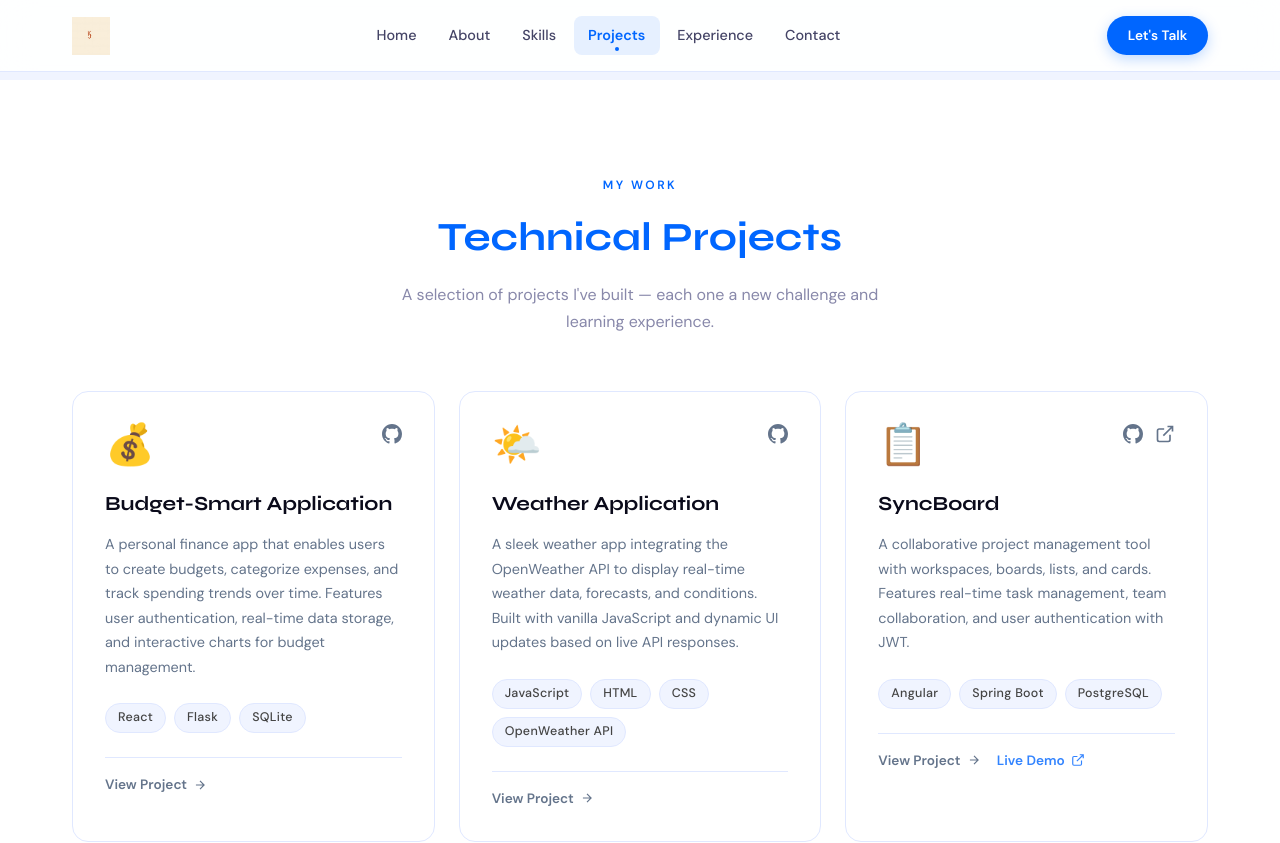
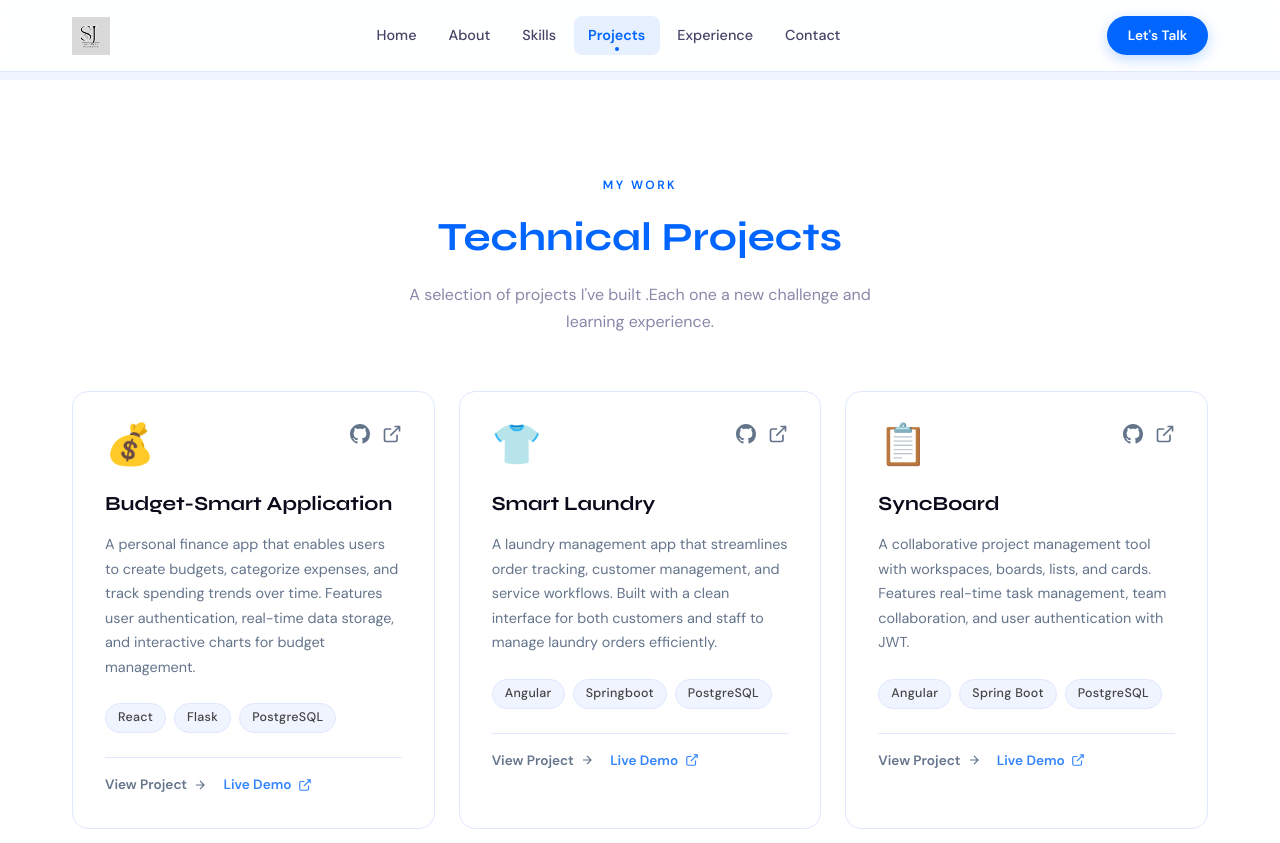
Before and after one commit to jepkemoi-sheilah1/my-personal-website, a React (Vite) app: page /my-personal-website/projects in a window 1280 px wide. Shown: the top 843 px of the page. Built offline with nearby package versions, Linux system fonts and the light colour scheme.

Commit message:
modified the hero and projects section

```diff
--- a/src/components/About.jsx
+++ b/src/components/About.jsx
@@ -4,8 +4,8 @@ import './About.css';
 const About = () => {
   const highlights = [
     { icon: '🎓', title: 'Education', desc: 'Software Engineering graduate with a strong foundation in CS fundamentals.' },
-    { icon: '💼', title: 'Experience', desc: '2+ years building full-stack web applications with modern frameworks.' },
-    { icon: '🌍', title: 'Location', desc: 'Based in Nairobi, Kenya — open to remote opportunities worldwide.' },
+    { icon: '💼', title: 'Experience', desc: '1+ years building full-stack web applications with modern frameworks.' },
+    { icon: '🌍', title: 'Location', desc: 'Based in Nairobi, Kenya ,open to remote opportunities worldwide.' },
     { icon: '🚀', title: 'Passion', desc: 'Passionate about clean code, great UX, and products that solve real problems.' },
   ];
 
@@ -23,14 +23,16 @@ const About = () => {
               A Software Engineer who loves building things that <span className="highlight-blue">matter</span>.
             </h3>
             <p>
-              I'm Jepkemoi Sheilah, a passionate software engineer based in Nairobi, Kenya.
-              I specialize in front-end development with React, but I'm equally comfortable
-              working on the backend with Python and Flask or Java and Spring Boot.
-            </p>
+                I'm Jepkemoi Sheilah, a software engineer and data analytics enthusiast
+                based in Nairobi, Kenya. My tech journey started with curiosity and grew
+                into a passion for building clean, functional web experiences using React,
+                Python, Flask, and Spring Boot.
+          </p>
             <p>
-              My journey in tech has been driven by curiosity and a love for problem-solving.
-              I enjoy turning complex problems into simple, beautiful, and intuitive interfaces.
-              When I'm not coding, you'll find me exploring new technologies and contributing to projects.
+              What sets me apart is my drive to go beyond the interface I love analyzing
+              data, identifying patterns, and translating findings into decisions that
+              actually matter. Whether I'm writing code or exploring a dataset, I'm always
+              asking: <em>how can this make things better?</em>
             </p>
 
             <div className="about-highlights">
--- a/src/components/Experience.jsx
+++ b/src/components/Experience.jsx
@@ -67,6 +67,13 @@ const Experience = () => {
   ];
 
   const certifications = [
+    {
+      title: 'Bachelor of Business Information Technology (BBIT)',
+      issuer: 'Jomo Kenyatta University of Agriculture and Technology (JKUAT)',
+      period: '2019 – 2023',
+      color: '#dc2626',
+      description: 'Studied the intersection of business and technology — covering software development, networking, information systems, and business management. Gained a strong foundation in bridging the gap between technical teams and business stakeholders. Completed an IT attachment at the Social Health Authority (SHA), applying academic knowledge in a real-world healthcare information systems environment.',
+    },
     {
       title: 'Google Business Data Analytics',
       issuer: 'Coursera',
--- a/src/components/Header.jsx
+++ b/src/components/Header.jsx
@@ -31,7 +31,7 @@ const Header = () => {
       <div className="container">
         <div className="logo">
           <Link to="/">
-            <img src="/my-personal-website/Untitled design.png" alt="Sheilah Logo" />
+            <img src="/my-personal-website/Sheilah Name Logo.png" alt="Sheilah Logo" />
           </Link>
         </div>
 
--- a/src/components/Hero.jsx
+++ b/src/components/Hero.jsx
@@ -68,7 +68,7 @@ const Hero = () => {
               <span className="badge-dot" />
               Available for opportunities
             </div>
-
+            </div>
             <h1>
               Hi, I'm <span className="hero-name-blue">Jepkemoi</span>{' '}
               <span className="hero-name-cyan">Sheilah</span>
@@ -80,14 +80,14 @@ const Hero = () => {
             </h2>
 
             <p className="hero-desc">
-              A passionate software engineer specializing in front-end development.
-              I love building clean, functional, and visually appealing web experiences
-              that make a real difference.
+              Passionate software engineer & data analytics enthusiast. I build clean,
+              functional web experiences while turning raw data into meaningful insights
+              bridging the gap between technology and smart decision-making
             </p>
 
             <div className="hero-buttons">
               <a href="/contact" className="btn btn-primary">
-                Hire Me
+                See my work
                 <svg viewBox="0 0 24 24" fill="none" stroke="currentColor" strokeWidth="2.5" width="16" height="16">
                   <path d="M5 12h14M12 5l7 7-7 7"/>
                 </svg>
@@ -110,27 +110,7 @@ const Hero = () => {
             </div>
           </div>
 
-          <div className="hero-image-wrapper">
-            <div className="hero-image-ring" />
-            <div className="hero-image-ring hero-image-ring-2" />
-            <div className="hero-image">
-              <img src="/my-personal-website/portfolio-image.jpg" alt="Jepkemoi Sheilah" />
-            </div>
-            <div className="hero-badge-float hero-badge-float-1">
-              <svg viewBox="0 0 24 24" fill="none" stroke="currentColor" strokeWidth="2" width="12" height="12"><circle cx="12" cy="12" r="10"/><path d="M8 12h8M12 8v8"/></svg>
-              React Dev
-            </div>
-            <div className="hero-badge-float hero-badge-float-2">
-              <svg viewBox="0 0 24 24" fill="none" stroke="currentColor" strokeWidth="2" width="12" height="12"><path d="M12 2L2 7l10 5 10-5-10-5zM2 17l10 5 10-5M2 12l10 5 10-5"/></svg>
-              Flask & Python
-            </div>
-            <div className="hero-badge-float hero-badge-float-3">
-              <svg viewBox="0 0 24 24" fill="none" stroke="currentColor" strokeWidth="2" width="12" height="12"><polygon points="12 2 15.09 8.26 22 9.27 17 14.14 18.18 21.02 12 17.77 5.82 21.02 7 14.14 2 9.27 8.91 8.26 12 2"/></svg>
-              2+ yrs exp
-            </div>
-          </div>
 
-        </div>
 
         <div className="hero-stats">
           {stats.map((s) => (
@@ -142,7 +122,9 @@ const Hero = () => {
         </div>
       </div>
     </section>
-  );
-};
+    );
+    };
+
+
 
 export default Hero;
--- a/src/components/Projects.jsx
+++ b/src/components/Projects.jsx
@@ -8,21 +8,22 @@ const Projects = () => {
     {
       title: 'Budget-Smart Application',
       description: 'A personal finance app that enables users to create budgets, categorize expenses, and track spending trends over time. Features user authentication, real-time data storage, and interactive charts for budget management.',
-      technologies: ['React', 'Flask', 'SQLite'],
+      technologies: ['React', 'Flask', 'PostgreSQL'],
       githubLink: 'https://github.com/jepkemoi-sheilah1/budget-smart',
-      demoLink: null,
+      demoLink: 'https://budget-smart-three.vercel.app/',
       emoji: '💰',
       color: '#667eea',
     },
     {
-      title: 'Weather Application',
-      description: 'A sleek weather app integrating the OpenWeather API to display real-time weather data, forecasts, and conditions. Built with vanilla JavaScript and dynamic UI updates based on live API responses.',
-      technologies: ['JavaScript', 'HTML', 'CSS', 'OpenWeather API'],
-      githubLink: 'https://github.com/jepkemoi-sheilah1/Weather-App',
-      demoLink: null,
-      emoji: '🌤️',
-      color: '#00FFAE',
-    },
+      title:'Smart Laundry',
+      description: 'A laundry management app that streamlines order tracking, customer management, and service workflows. Built with a clean interface for both customers and staff to manage laundry orders efficiently.',
+      technologies: ['Angular', 'Springboot', 'PostgreSQL'],
+      githubLink: 'https://github.com/jepkemoi-sheilah1',
+      demoLink: 'https://smartlaundryclient.onrender.com',
+      emoji: '👕',
+      color: '#43e97b',
+
+      },
     {
       title: 'SyncBoard',
       description: 'A collaborative project management tool with workspaces, boards, lists, and cards. Features real-time task management, team collaboration, and user authentication with JWT.',
@@ -41,7 +42,7 @@ const Projects = () => {
           <span className="section-label">My Work</span>
           <h2 className="section-title">Technical Projects</h2>
           <p className="section-subtitle">
-            A selection of projects I've built — each one a new challenge and learning experience.
+            A selection of projects I've built .Each one a new challenge and learning experience.
           </p>
         </div>
 
--- a/src/components/Skills.jsx
+++ b/src/components/Skills.jsx
@@ -16,6 +16,9 @@ const Skills = () => {
         { name: 'Functional Specifications', icon: '📌' },
         { name: 'Stakeholder Engagement', icon: '🤝' },
         { name: 'UAT Testing', icon: '✅' },
+        {name: 'Excel', icon: '📊' },
+        {name: 'Data Visualization', icon: '📈' },
+        {name : 'PowerBi', icon : '📊' },
       ]
     },
     {
```
Also changed, not shown: public/Sheilah Name Logo.png (added), public/portfolio-image.jpg (deleted).
